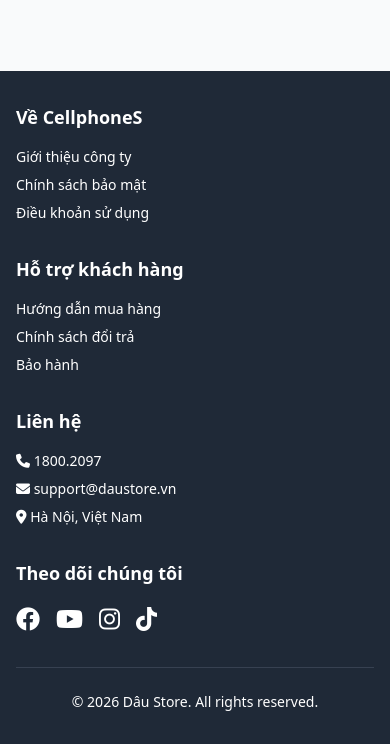
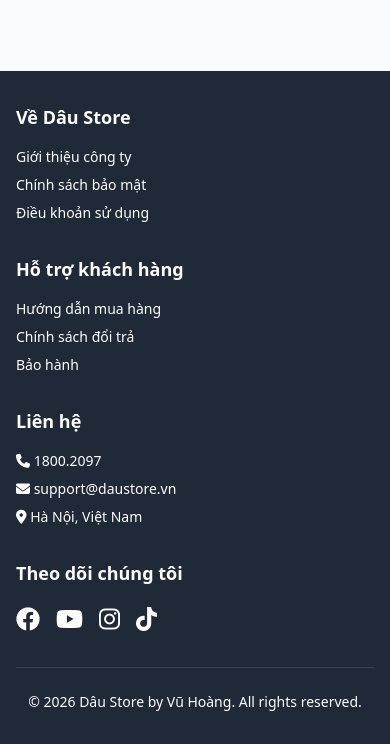
Before and after one commit to testteamvippro/cellphone_django, a Django app: page / in a window 390 px wide; the page is wider, and only the part inside the window is pictured. Shown: the part 2042-2786 px from the top of that part. Run offline with Django 5.2, Linux system fonts and the light colour scheme; the visitor is signed in with stand-in values (Sample User, id 1); data comes from the database, SQL or seed files in the repository; data that the repository does not hold is empty.

Commit message:
Improve: Updated branding from CellphoneS to Dâu Store by Vũ Hoàng

```diff
--- a/store/templates/store/base.html
+++ b/store/templates/store/base.html
@@ -88,7 +88,7 @@
         <div class="container mx-auto px-4 py-8">
             <div class="grid grid-cols-1 md:grid-cols-4 gap-8">
                 <div>
-                    <h3 class="text-lg font-bold mb-4">Về CellphoneS</h3>
+                    <h3 class="text-lg font-bold mb-4">Về Dâu Store</h3>
                     <ul class="space-y-2 text-sm">
                         <li><a href="#" class="hover:text-red-400">Giới thiệu công ty</a></li>
                         <li><a href="#" class="hover:text-red-400">Chính sách bảo mật</a></li>
@@ -122,7 +122,7 @@
                 </div>
             </div>
             <div class="border-t border-gray-700 mt-8 pt-6 text-center text-sm">
-                <p>&copy; 2026 Dâu Store. All rights reserved.</p>
+                <p>&copy; 2026 Dâu Store by Vũ Hoàng. All rights reserved.</p>
             </div>
         </div>
     </footer>
```
